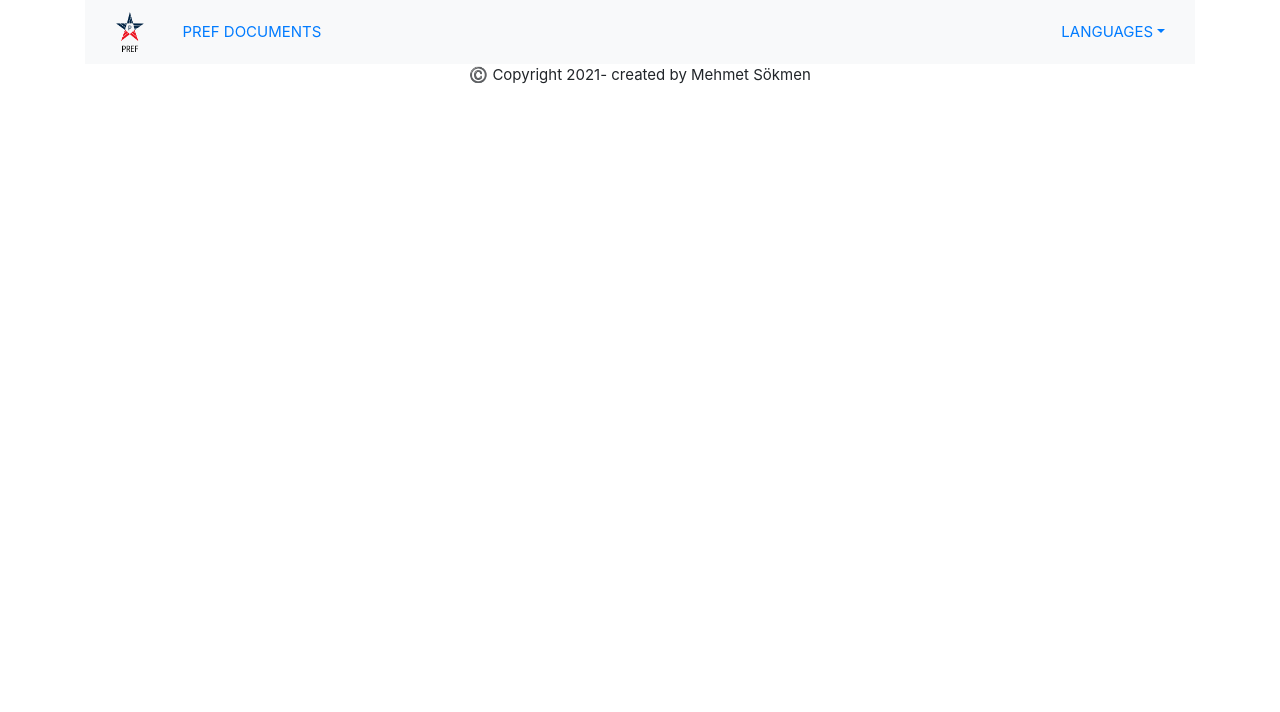
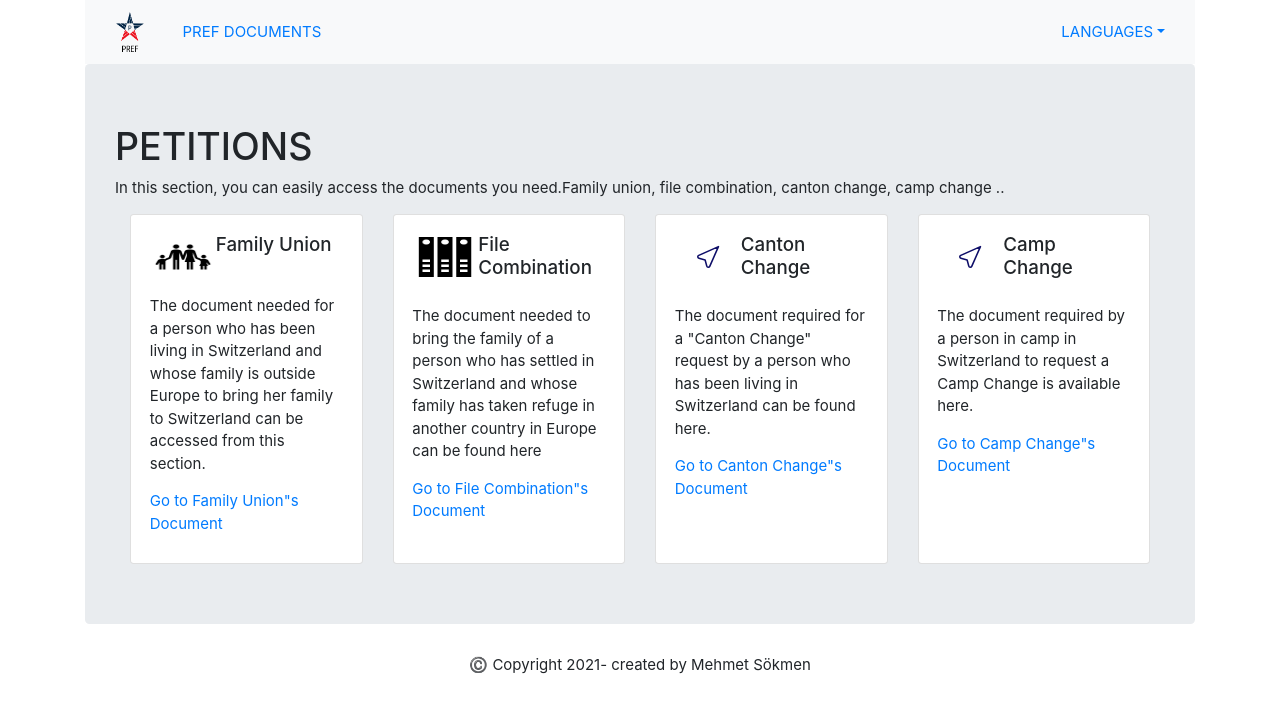
Before and after one commit to sokmen4083/PREF-LAST, a React (Create React App) app: page /PrefDocuments in a window 1280 px wide. Shown: the top 712 px of the page. Built offline with nearby package versions, Linux system fonts and the light colour scheme.

Commit message:
Design updated

```diff
--- a/src/App.js
+++ b/src/App.js
@@ -84,7 +84,7 @@ function App() {
                     <Route path='/fileCombination' component={FileCombination}/>
                     <Route path='/CantonChange' component={CantonChange}/>
                     <Route path='/CampChange' component={CampChange}/>
-                    <Route path='/' exact={true}  component={PrefDocuments}/>
+                    <Route path='/'  component={PrefDocuments}/>
             </Col>
           </Row>
         </Container>
```
